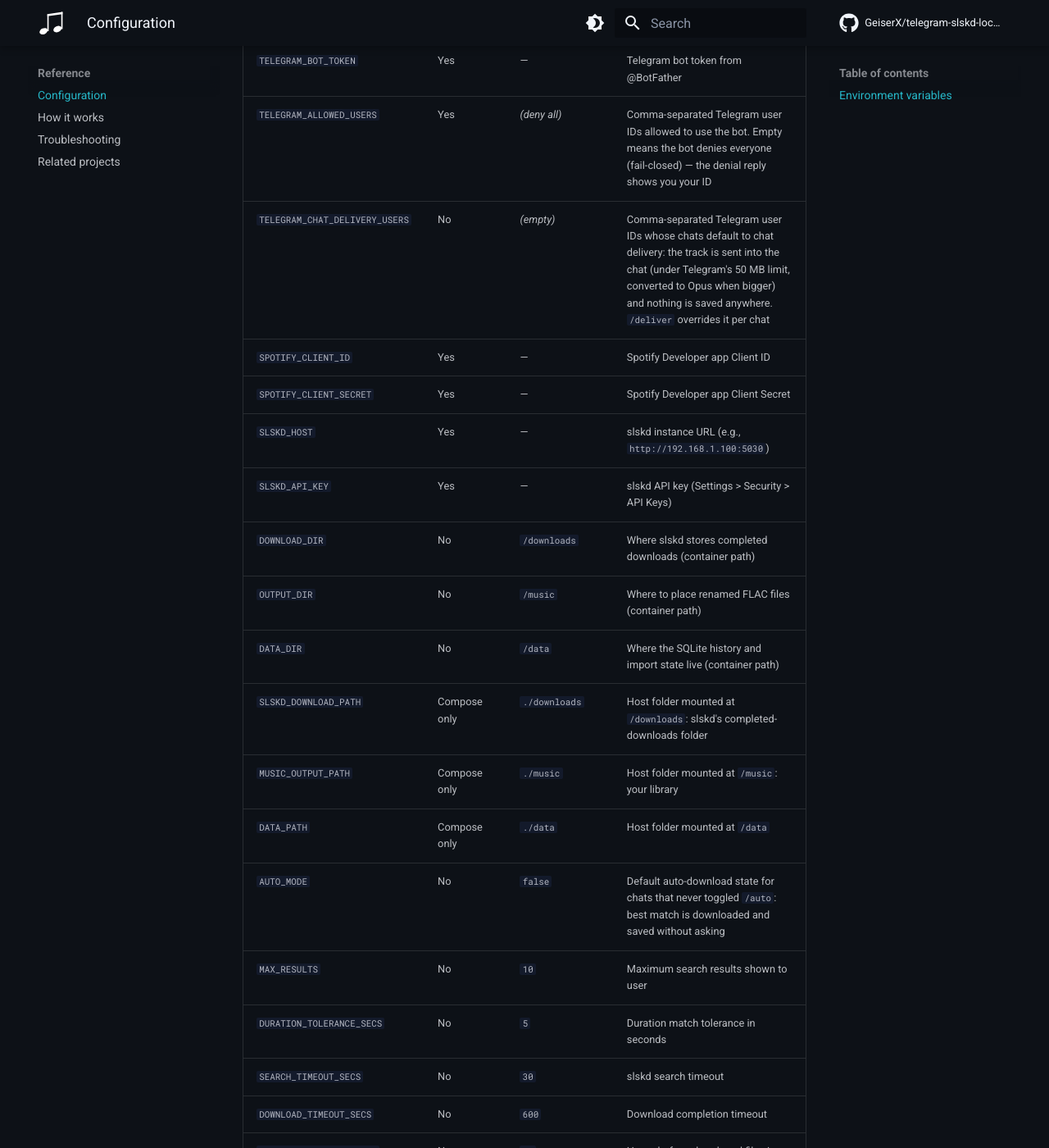
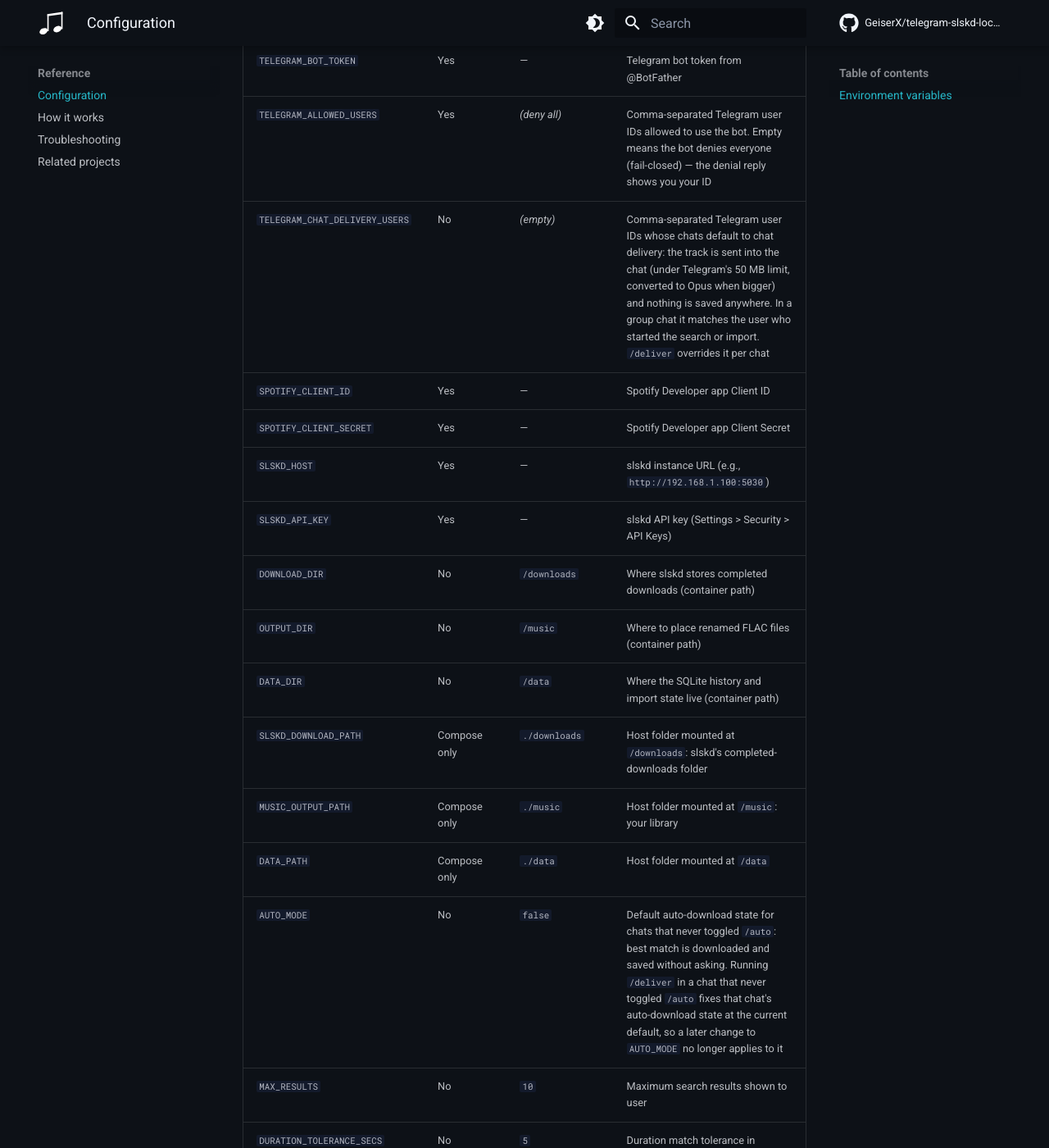
Before and after one commit to GeiserX/telegram-slskd-local-bot, an MkDocs documentation site: the page built from docs/configuration.md, in a window 1280 px wide and 1400 px high, scrolled down 348 px. Shown: the whole window at 82% size. Built offline with MkDocs 1.6.1 and Material for MkDocs 9.7.7, drawn with Linux system fonts in a browser that asks for light colours; comment, search, counter and statistics services are not loaded.

Commit message:
docs: describe chat delivery on the home page and in how it works
Also note that /deliver fixes a chat's auto-download state at the current AUTO_MODE default, and that in a group chat the user who started the search or import decides.

```diff
--- a/docs/configuration.md
+++ b/docs/configuration.md
@@ -8,7 +8,7 @@
 |----------|----------|---------|-------------|
 | `TELEGRAM_BOT_TOKEN` | Yes | — | Telegram bot token from @BotFather |
 | `TELEGRAM_ALLOWED_USERS` | Yes | *(deny all)* | Comma-separated Telegram user IDs allowed to use the bot. Empty means the bot denies everyone (fail-closed) — the denial reply shows you your ID |
-| `TELEGRAM_CHAT_DELIVERY_USERS` | No | *(empty)* | Comma-separated Telegram user IDs whose chats default to chat delivery: the track is sent into the chat (under Telegram's 50 MB limit, converted to Opus when bigger) and nothing is saved anywhere. `/deliver` overrides it per chat |
+| `TELEGRAM_CHAT_DELIVERY_USERS` | No | *(empty)* | Comma-separated Telegram user IDs whose chats default to chat delivery: the track is sent into the chat (under Telegram's 50 MB limit, converted to Opus when bigger) and nothing is saved anywhere. In a group chat it matches the user who started the search or import. `/deliver` overrides it per chat |
 | `SPOTIFY_CLIENT_ID` | Yes | — | Spotify Developer app Client ID |
 | `SPOTIFY_CLIENT_SECRET` | Yes | — | Spotify Developer app Client Secret |
 | `SLSKD_HOST` | Yes | — | slskd instance URL (e.g., `http://192.168.1.100:5030`) |
@@ -19,7 +19,7 @@
 | `SLSKD_DOWNLOAD_PATH` | Compose only | `./downloads` | Host folder mounted at `/downloads`: slskd's completed-downloads folder |
 | `MUSIC_OUTPUT_PATH` | Compose only | `./music` | Host folder mounted at `/music`: your library |
 | `DATA_PATH` | Compose only | `./data` | Host folder mounted at `/data` |
-| `AUTO_MODE` | No | `false` | Default auto-download state for chats that never toggled `/auto`: best match is downloaded and saved without asking |
+| `AUTO_MODE` | No | `false` | Default auto-download state for chats that never toggled `/auto`: best match is downloaded and saved without asking. Running `/deliver` in a chat that never toggled `/auto` fixes that chat's auto-download state at the current default, so a later change to `AUTO_MODE` no longer applies to it |
 | `MAX_RESULTS` | No | `10` | Maximum search results shown to user |
 | `DURATION_TOLERANCE_SECS` | No | `5` | Duration match tolerance in seconds |
 | `SEARCH_TIMEOUT_SECS` | No | `30` | slskd search timeout |
```
Also changed, not shown: docs/how-it-works.md (+2 -0 lines), docs/index.md (+1 -0 lines), docs/usage.md (+1 -0 lines).
